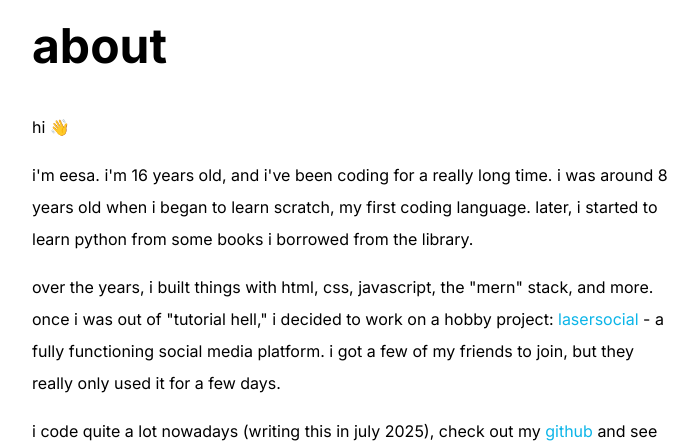
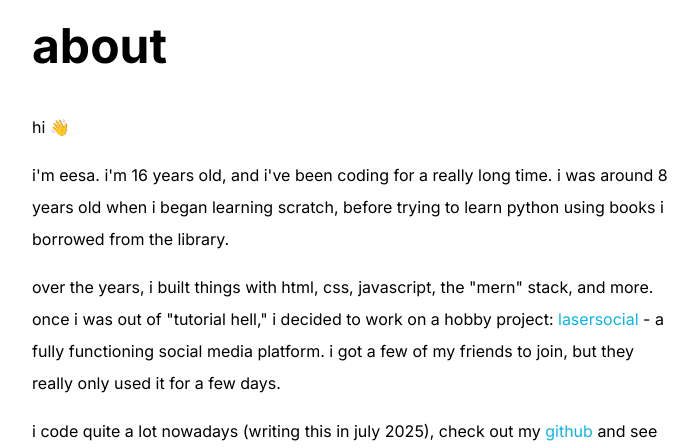
Before and after one commit to eesazahed/eesa-hackclub-app, a Flask app: page /about in a window 1280 px wide. Shown: the part 204-652 px from the top of the page, without its empty margins (288-986 px from the left). Run offline with Flask 3, Linux system fonts and the light colour scheme.

Commit message:
edit about AGAIN 💀

```diff
--- a/templates/about.html
+++ b/templates/about.html
@@ -8,9 +8,8 @@ block content %}
   <p>hi 👋</p>
   <p>
     i'm eesa. i'm 16 years old, and i've been coding for a really long time. i
-    was around 8 years old when i began to learn scratch, my first coding
-    language. later, i started to learn python from some books i borrowed from
-    the library.
+    was around 8 years old when i began learning scratch, before trying to learn
+    python using books i borrowed from the library.
   </p>
   <p>
     over the years, i built things with html, css, javascript, the "mern" stack,
```
